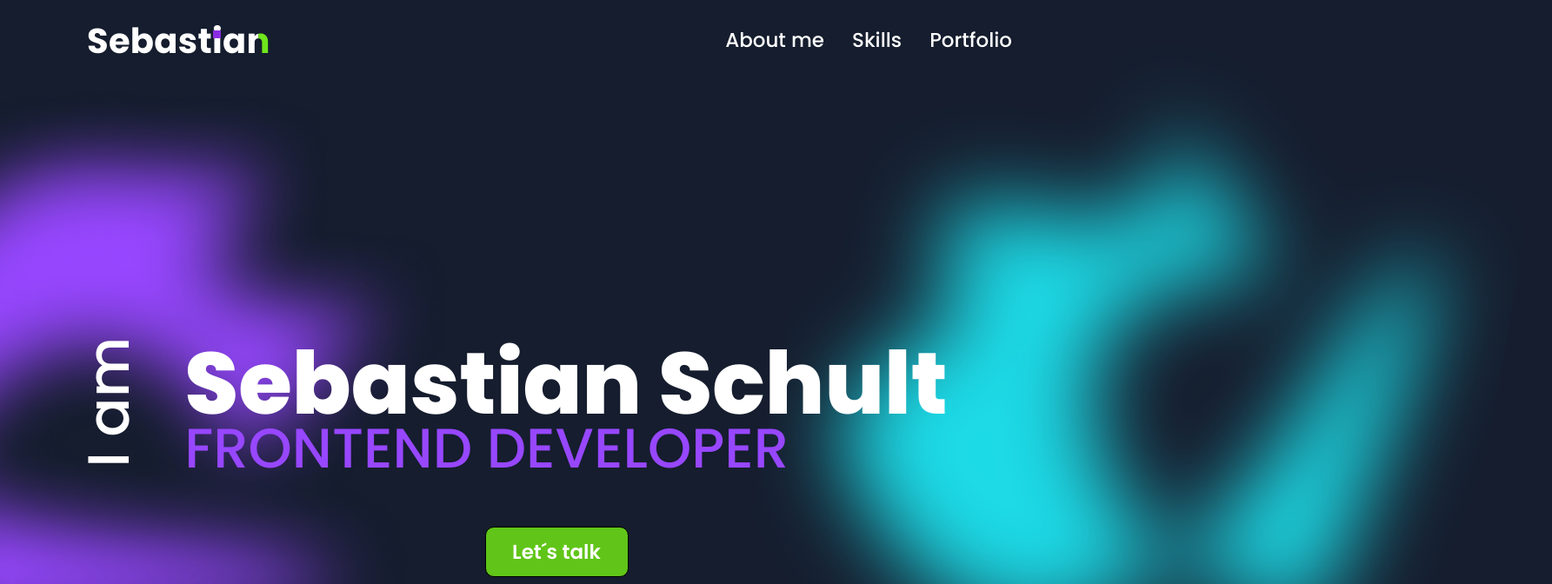
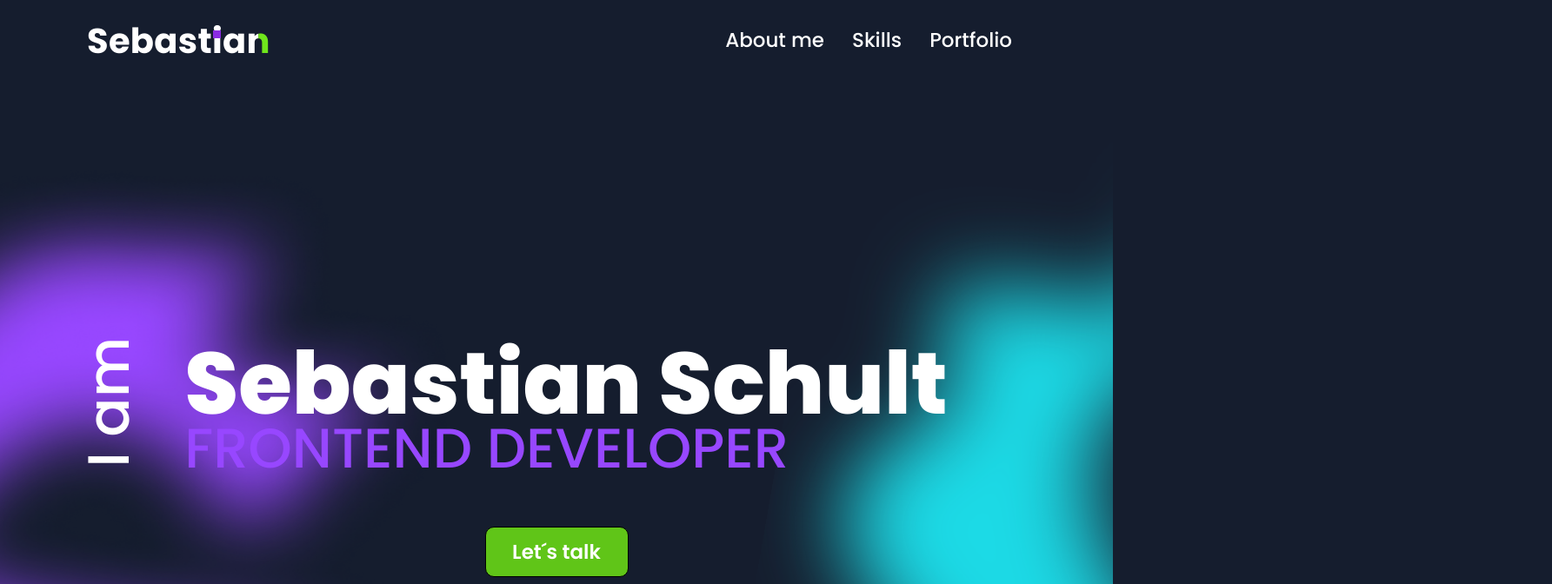
Before and after one commit to SebastianSchult/portfolioVer2, an Angular app: page / in a window 1280 px wide. Shown: the top 672 px of the page at 87% size, 1785 px wide, since content can reach past the window. Built offline with nearby package versions, Linux system fonts and the light colour scheme.

Commit message:
bug fixing shadow overflow

```diff
--- a/src/app/main-content/landing-page/landing-page.component.html
+++ b/src/app/main-content/landing-page/landing-page.component.html
@@ -1,14 +1,4 @@
 <section id="landing-page">
-  <img
-    src="assets/img/background/30. Purple shadow about me.png"
-    alt="purple shadow about me"
-    class="shadow-purple"
-  />
-  <img
-    src="assets/img/background/52. Blue shadow 1 V2.svg"
-    alt="blue shadow about me"
-    class="shadow-blue"
-  />
   <div class="landing-page-content">
     <div class="titel-box">
       <div class="rotate-title">
@@ -61,5 +51,17 @@
         />
       </div>
     </div>
+    <div>
+      <img
+        src="assets/img/background/30. Purple shadow about me.png"
+        alt="purple shadow about me"
+        class="shadow-purple"
+      />
+      <img
+        src="assets/img/background/52. Blue shadow 1 V2.svg"
+        alt="blue shadow about me"
+        class="shadow-blue"
+      />
+    </div>
   </div>
 </section>
--- a/src/app/main-content/landing-page/landing-page.component.scss
+++ b/src/app/main-content/landing-page/landing-page.component.scss
@@ -7,8 +7,9 @@
   width: 100%;
   min-height: 700px;
   color: white;
-  margin: 0 auto;
   overflow: hidden;
+  position: relative;
+  margin: 0;
 }
 
 .shadow-purple {
--- a/src/app/main-content/portfolio-section/portfolio-section.component.scss
+++ b/src/app/main-content/portfolio-section/portfolio-section.component.scss
@@ -4,6 +4,7 @@
   overflow: hidden;
   display: flex;
   justify-content: center;
+  position: relative;
 }
 
 .portfolio-content {
```
